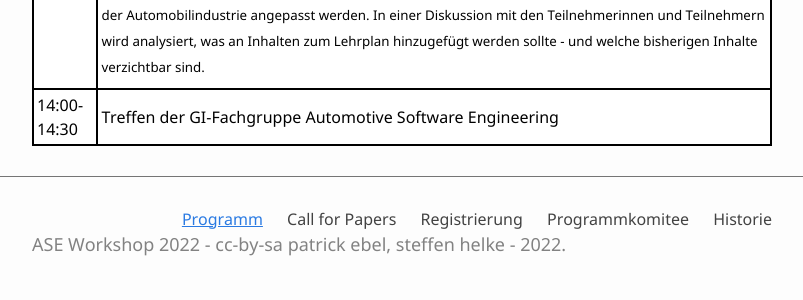
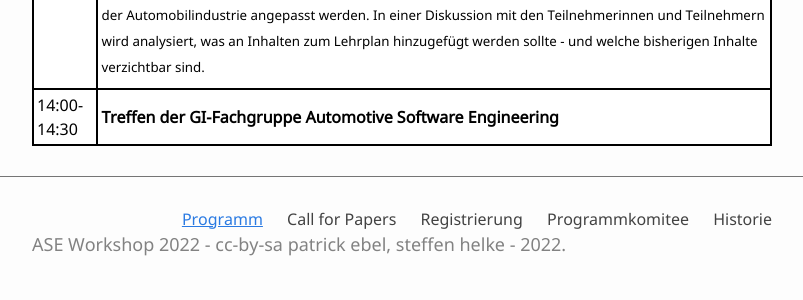
Before and after one commit to ASE-Workshop/2022, a Jekyll site: the page built from 0-programm.md, in a window 1280 px wide. Shown: the part 3515-3815 px from the top of the page, without its empty margins (238-1041 px from the left). Built offline with Jekyll 4.4.1, drawn with Linux system fonts in a browser that asks for light colours.

```diff
--- a/0-programm.md
+++ b/0-programm.md
@@ -122,5 +122,5 @@ table.GeneratedTable thead {
           <sup><p></p> Der Lehrplan für die Zertifizierung zum "Automotive Software Tester" definiert, was ein Certfied Tester Foundation Level speziell in der Automobilbranche zusätzlich beherrschen muss, um sinnvoll testen zu können. Aus dem Lehrplan werden Schulungen (2 Tage) und Zertifizierungsprüfungen abgeleitet. Der Lehrplan soll in diesem Jahr an die aktuellen Entwicklungen bei Software-Entwicklung und Regularien in der Automobilindustrie angepasst werden. In einer Diskussion mit den Teilnehmerinnen und Teilnehmern wird analysiert, was an Inhalten zum Lehrplan hinzugefügt werden sollte - und welche bisherigen Inhalte verzichtbar sind.</sup> </td>
     <tr>
       <td>14:00-14:30</td>
-      <td>Treffen der GI-Fachgruppe Automotive Software Engineering</td>
+      <td><b>Treffen der GI-Fachgruppe Automotive Software Engineering</b></td>
     </tr>
```
